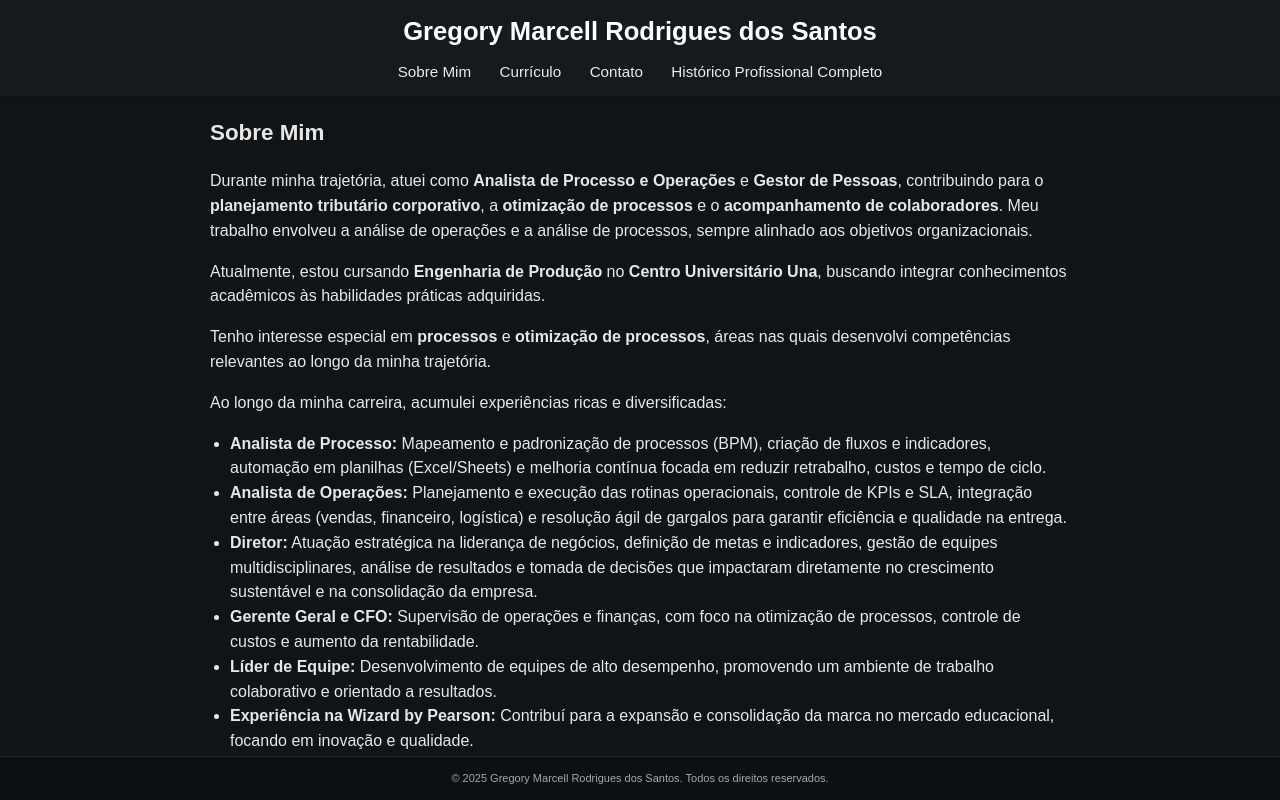
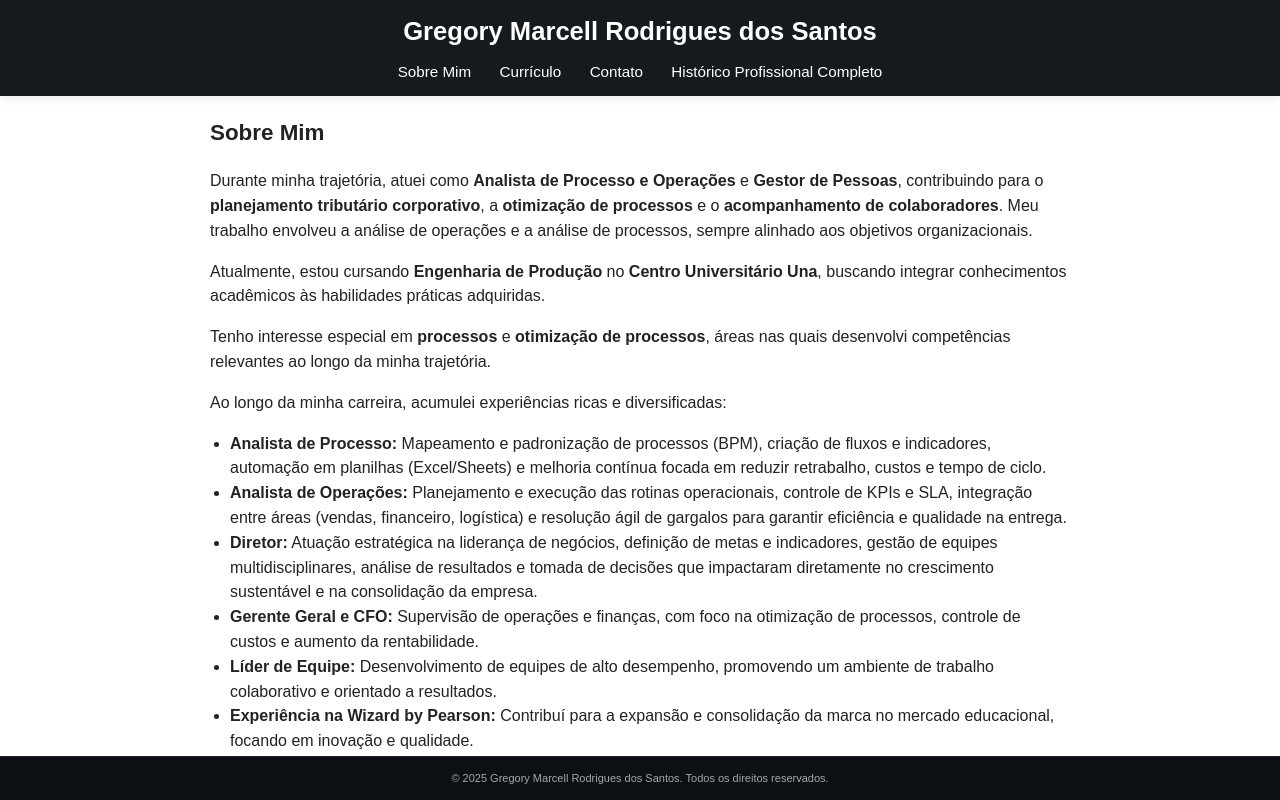
Before and after one commit to GregoryMarcell/about, a plain HTML site: page index.html in a window 1280 px wide. Shown: the top 800 px of the page. Drawn offline with Linux system fonts and the light colour scheme.

Commit message:
Color Scheme Update index.html

```diff
--- a/index.html
+++ b/index.html
@@ -18,12 +18,21 @@
 <meta name="color-scheme" content="light" />
 <style>
 :root{
-    --bg:#ffffff; /* <-- ALTERADO PARA BRANCO */
-    --text:#222; --muted:#6b6b6b;
-    --brand:#151a1f; --link:#4c8dff; --line:#d8dee6;
-    --card:#ffffff; --card-br:#e5e9f0;
-    --footer-bg:#0c1014; --footer-tx:#a7a7a7; --footer-br:#1c232b;
-    --header-offset:92px
+  --bg:#ffffff;       /* fundo branco sempre */
+  --text:#222;
+  --muted:#6b6b6b;
+  --brand:#151a1f;
+  --link:#4c8dff;
+  --line:#d8dee6;
+  --card:#ffffff;
+  --card-br:#e5e9f0;
+  --footer-bg:#0c1014;
+  --footer-tx:#a7a7a7;
+  --footer-br:#1c232b;
+  --header-offset:92px;
+
+  /* força esquema claro em browsers móveis */
+  color-scheme: light;
 }
 *{box-sizing:border-box}html{scroll-behavior:smooth}
 @media (max-width: 600px){
@@ -59,10 +68,6 @@ ul{padding-left:20px}
 a.button{display:inline-block;padding:10px 16px;color:#fff;background-color:var(--link);text-decoration:none;border-radius:6px;margin-top:10px}
 a.button:hover{filter:brightness(.95)}
 footer{position:fixed;left:0;right:0;bottom:0;background-color:var(--footer-bg);color:var(--footer-tx);text-align:center;font-size:11px;line-height:1.2;padding:4px 0;border-top:1px solid var(--footer-br)}
-@media (prefers-color-scheme: light){
-  :root{--bg:#111417;--text:#e7e7e7;--brand:#151a1f;--link:#4c8dff;--footer-bg:#0c1014;--footer-tx:#a7a7a7;--footer-br:#1c232b}
-  nav a{color:#eaeaea}.skip-link{background:#111;color:#fff}
-}
 </style>
 </head>
 <body>
```
